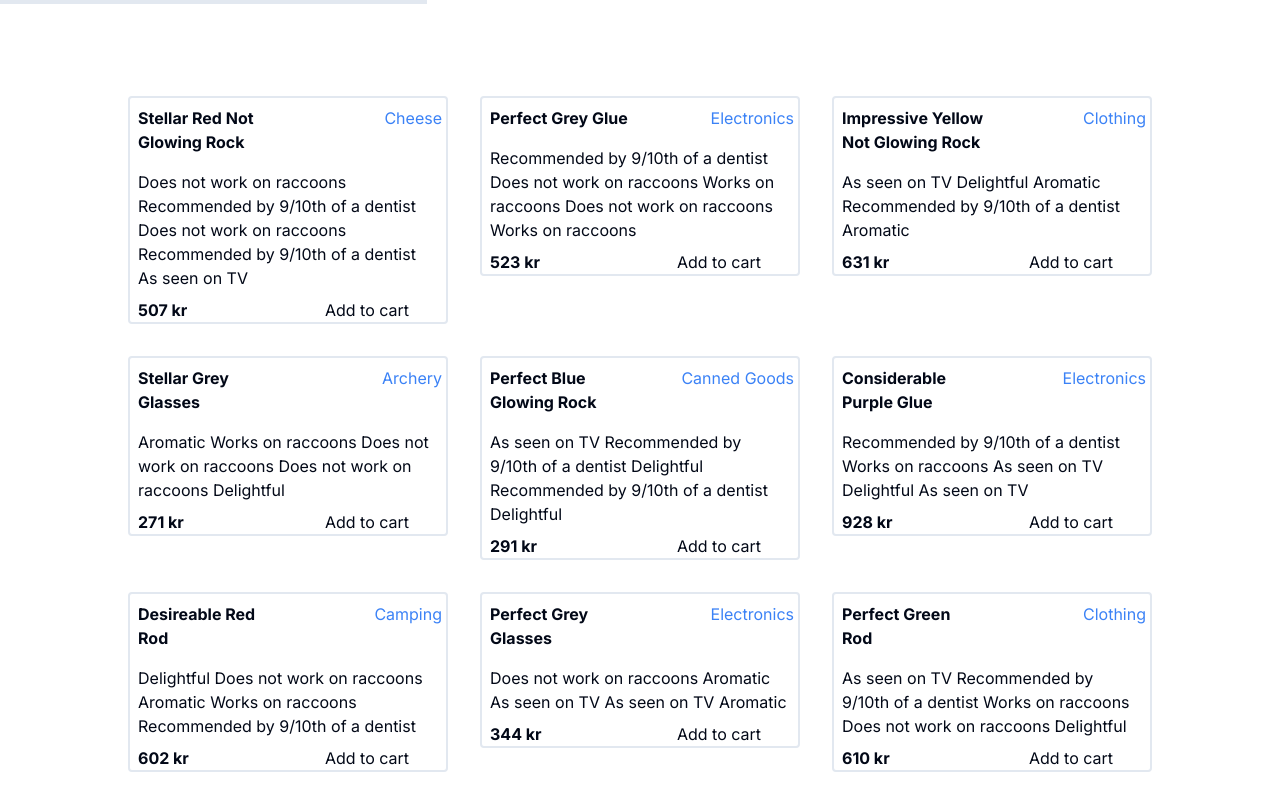
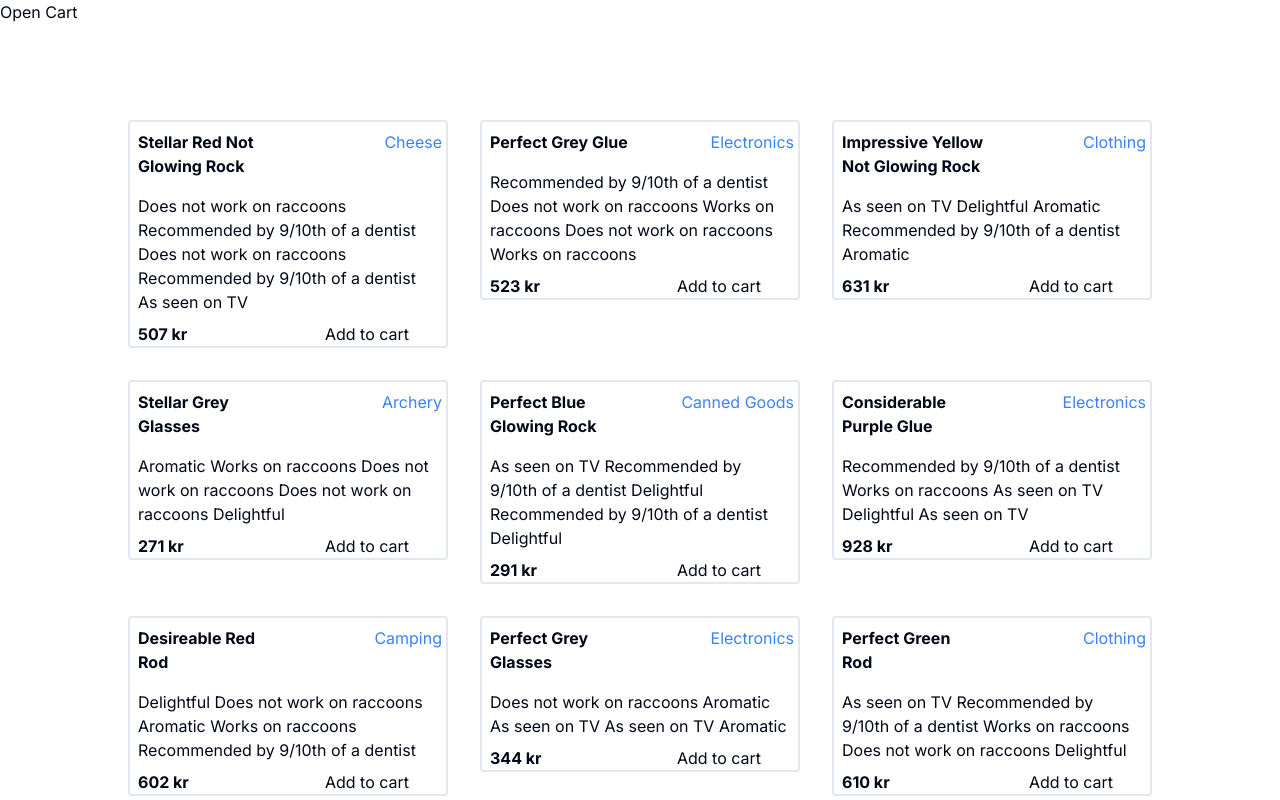
Before and after one commit to JarleSyvertsen/webappsJarle, a Next.js app in the folder uke40/next-starter-2023-main/: page /products in a window 1280 px wide. Shown: the top 800 px of the page. Built offline with nearby package versions, Linux system fonts and the light colour scheme.

Commit message:
Cart toggle

```diff
--- a/uke40/next-starter-2023-main/src/components/Cart.tsx
+++ b/uke40/next-starter-2023-main/src/components/Cart.tsx
@@ -1,8 +1,10 @@
 import CartRow from "@/components/CartRow";
 import {cartButtons, cartMap, productMap} from "@/types/types";
+import {useState} from "react";
 
 export default function Cart(props: productMap & cartMap & cartButtons) {
     const {products, cart, deleteButton, increaseButton, decreaseButton} = props;
+    const [toggled, setToggled] = useState(false);
     const cartList = Array.from(cart.values());
 
     function productNameFromId(id: String) {
@@ -11,11 +13,14 @@ export default function Cart(props: productMap & cartMap & cartButtons) {
     }
 
     return (
-        <section id="cart" className="cart z-10 absolute border-2 bg-white w-1/3">
+        <>
+        <button onClick={() => setToggled((prev) => !prev)}>Open Cart</button>
+        <section id="cart" className={toggled ? "cart z-10 mx-5 min-h-full transition-transform absolute border-2 bg-white w-1/3": "cart hidden transition-transform"}>
             {cartList.map((cartItem) =>
                 <CartRow deleteButton={deleteButton} increaseButton={increaseButton} decreaseButton={decreaseButton} key={cartItem.itemId} itemId={cartItem.itemId} itemName={productNameFromId(cartItem.itemId)} count={cartItem.count}></CartRow>
             )}
         </section>
+        </>
     )
 
 }
```
